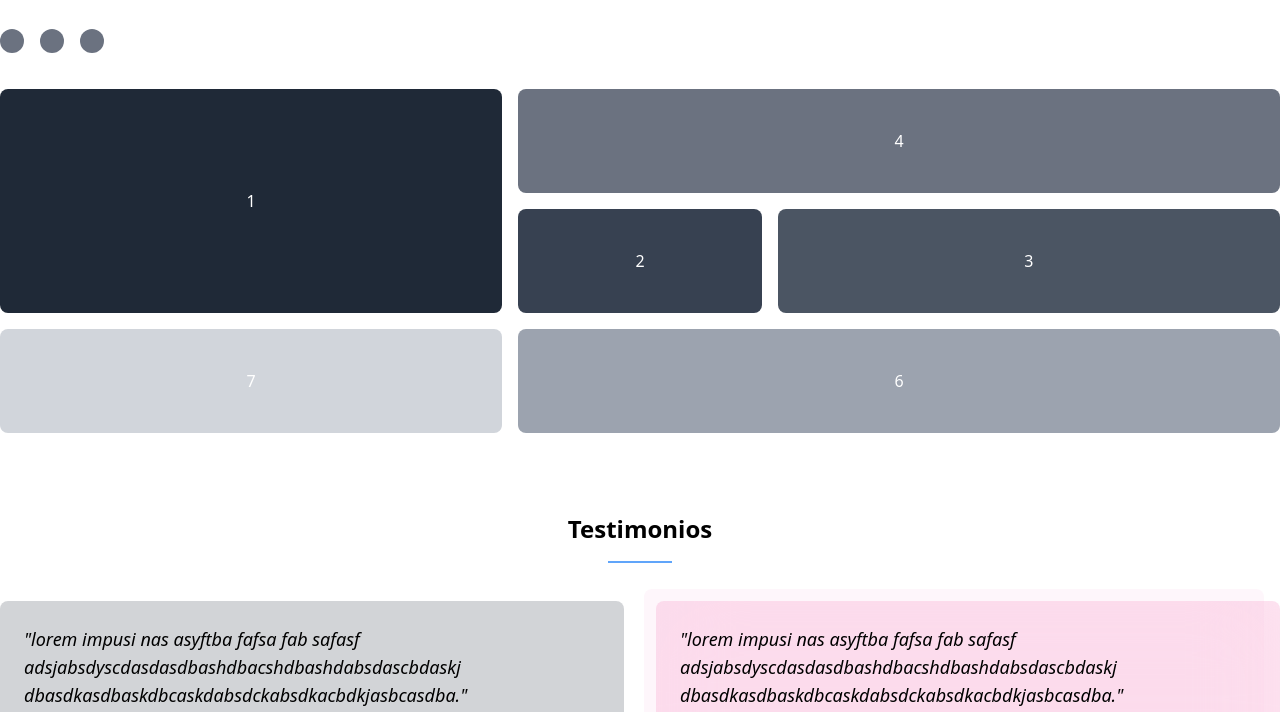
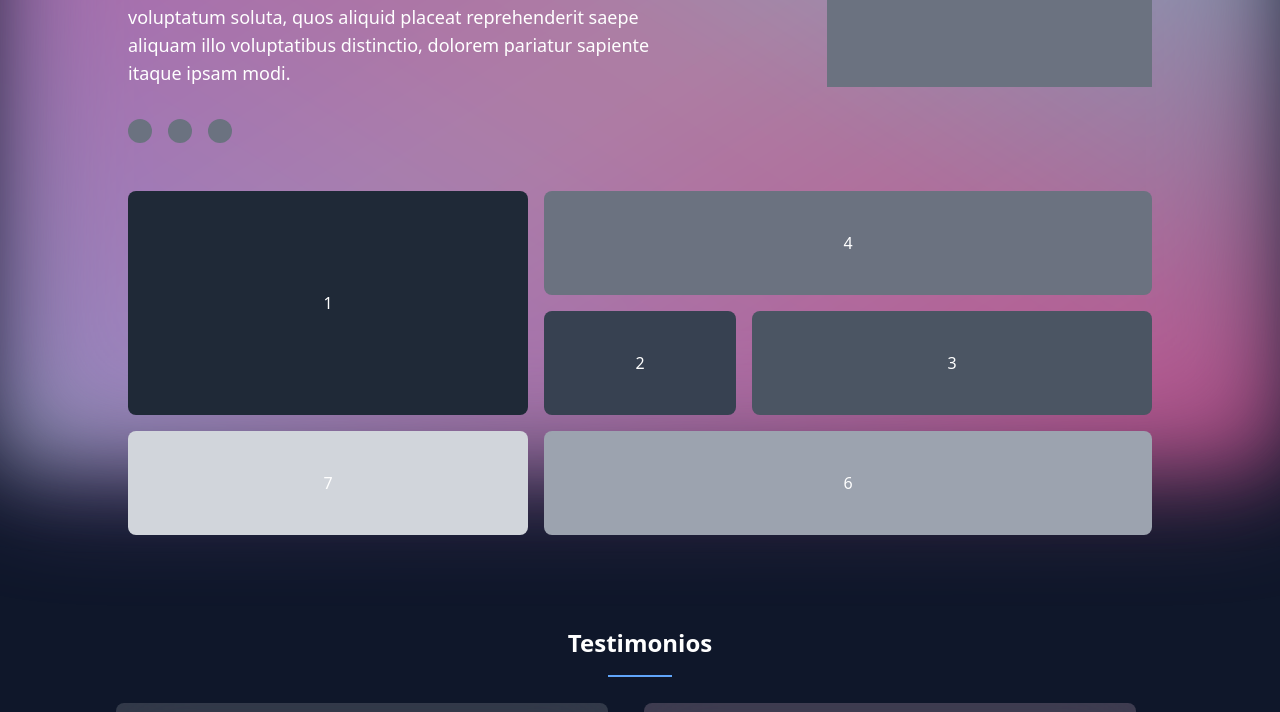
Before and after one commit to kev1n01/warmidev, an Astro site: page / in a window 1280 px wide. Shown: the part 335-1047 px from the top of the page. Built offline with nearby package versions, Linux system fonts and the light colour scheme; Astro itself is replaced by a stand-in of ours.

Commit message:
added props and styles tailwind on layout

```diff
--- a/src/layouts/Layout.astro
+++ b/src/layouts/Layout.astro
@@ -1,3 +1,15 @@
+---
+import Footer from "@/partials/Footer.astro";
+import Header from "@/partials/Header.astro";
+import "../styles/global.css";
+
+interface Props {
+	title: string;
+}
+
+const { title }: Props = Astro.props;
+---
+
 <!doctype html>
 <html lang="en">
 	<head>
@@ -5,18 +17,35 @@
 		<meta name="viewport" content="width=device-width" />
 		<link rel="icon" type="image/svg+xml" href="/favicon.svg" />
 		<meta name="generator" content={Astro.generator} />
-		<title>Astro Basics</title>
+		<title>{title}</title>
 	</head>
-	<body>
-		<slot />
+	<body class="relative bg-slate-900 text-white px-10 py-3">
+		<div
+			class="absolute inset-0 bg-gradient-to-br from-purple-400 via-teal-100 to-pink-500 opacity-60 animate-pulse blur-2xl dark:from-[#2C3E50] dark:to-[#000000] dark:via-white/30"
+		>
+		</div>
+		<div
+			class="absolute inset-0 bg-gradient-to-tr from-purple-400 via-pink-400 to-cyan-300 opacity-50 blur-3xl dark:from-transparent dark:to-transparent dar:via-transparent dark:animate-none"
+		>
+		</div>
+
+		<div class="relative flex flex-col max-w-5xl mx-auto">
+			<Header />
+			<main class="py-4 space-y-3">
+				<slot />
+			</main>
+			<Footer />
+		</div>
 	</body>
 </html>
 
-<style>
+<style is:global>
 	html,
 	body {
+		font-family: system-ui, sans-serif;
+		scroll-behavior: smooth;
+		height: 100dvh;
 		margin: 0;
-		width: 100%;
-		height: 100%;
+		padding: 0;
 	}
 </style>
--- /dev/null
+++ b/src/styles/global.css
@@ -0,0 +1,21 @@
+@tailwind base;
+@tailwind components;
+@tailwind utilities;
+
+@layer components {
+    .dark ::-webkit-scrollbar-thumb {
+        background-color: #4b5563;
+    }
+
+    ::-webkit-scrollbar {
+        width: 10px;
+    }
+
+    ::-webkit-scrollbar-track {
+        background: transparent;
+    }
+
+    ::-webkit-scrollbar-thumb {
+        background: #ad7474;
+    }
+}
```
